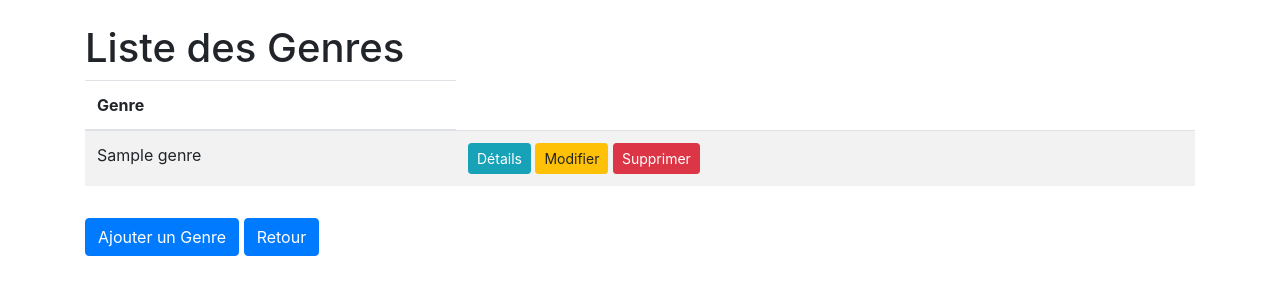
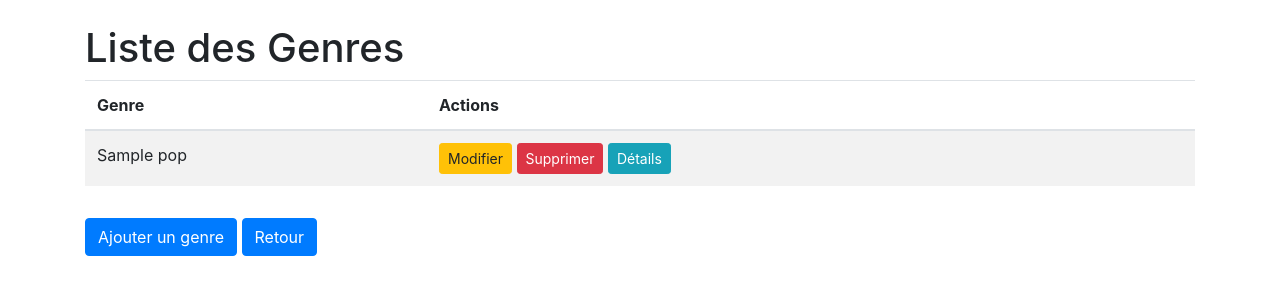
Before and after one commit to isned/projet_mongo, a Flask app: page /genres in a window 1280 px wide. Shown: the top 300 px of the page. Run offline with Flask 3, Linux system fonts and the light colour scheme; a database or web service that is not in the repository returns one stand-in record (values such as "Sample title"); some libraries are stand-ins or nearby versions.

Commit message:
some updates

```diff
--- a/app.py
+++ b/app.py
@@ -26,9 +26,10 @@ def home():
     # Récupérer tous les abonnés et documents pour les lier aux emprunts
     abonnes = {str(abonne['_id']): abonne for abonne in mongo.db.abonnes.find()}
     documents = {str(document['_id']): document for document in mongo.db.documents.find()}
+    genres = {str(genre['_id']): genre for genre in mongo.db.genres.find()}
 
     # Passer les emprunts et les informations supplémentaires au template
-    return render_template('index.html', emprunts=emprunts, abonnes=abonnes, documents=documents)
+    return render_template('index.html', emprunts=emprunts, abonnes=abonnes, documents=documents,genres=genres)
 
 
 
@@ -313,35 +314,12 @@ def delete_emprunt_route(id):
 
 
 
-
-
-@app.route('/add_genre', methods=['GET'])
-def show_add_genre_form():
-    return render_template('genres/ajouter.html')
-
-@app.route('/add_genre', methods=['POST'])
-def add_genre_route():
-    # Vérifiez que le formulaire a été soumis avec la clé 'genre'
-    if 'genre' not in request.form:
-        return jsonify({"error": "La clé 'genre' est manquante dans la requête"}), 400
-
-    genre = request.form['genre']
-    # Logique pour ajouter le genre, par exemple l'insérer dans une base de données...
-
-    return jsonify({"message": "Genre ajouté avec succès!"})
-
-
-
-
 @app.route('/genres', methods=['GET'])
 def genres_lister():
-    genres = genre.get_genres(mongo)  # Vérifiez que cette fonction retourne une liste correcte
-    if not genres:
-        genres = []  # Assurez-vous qu'il n'y a pas d'erreur en retournant une liste vide par défaut
+    genres = genre.get_genres(mongo)  # Récupère tous les documents
     return render_template('genres/lister.html', genres=genres)
 
-
-# Route pour afficher un genre par ID
+# Route pour récupérer un genre par ID
 @app.route('/genres/<id>/', methods=['GET'])
 def show_genre_details(id):
     g = genre.get_genre_by_id(id, mongo)
@@ -350,9 +328,9 @@ def show_genre_details(id):
     else:
         return "Genre non trouvé", 404
 
-# Route pour afficher le formulaire de modification
+# Route pour afficher la page de modification
 @app.route('/genres/<id>/update', methods=['GET'])
-def show_update_form_genre(id):
+def show_update_genre_form(id):
     genre_to_update = genre.get_genre_by_id(id, mongo)
     if genre_to_update:
         return render_template('genres/modifier.html', genre=genre_to_update)
@@ -360,31 +338,38 @@ def show_update_form_genre(id):
         return "Genre non trouvé", 404
 
 # Route pour mettre à jour un genre
-@app.route('/genres/<id>/update', methods=['POST'])
+@app.route('/genres/<id>/update', methods=['POST'])  # Correction du chemin '/gernes' en '/genres'
 def update_genre(id):
-    if 'genre' not in request.form:
-        return jsonify({"error": "La clé 'genre' est manquante dans la requête"}), 400
-
-    genre_data = request.form['genre']
-    result = genre.update_genre(id, genre_data, mongo)
-
-    if result:
-        return redirect('/genres')
-    else:
-        return "Erreur lors de la mise à jour du genre", 500
+    data = request.form
+    if not data:
+        return "Aucune donnée fournie", 400
+    result = genre.update_genre(id, data, mongo)
+    return redirect('/genres')
 
 # Route pour supprimer un genre
 @app.route('/genres/<id>/delete', methods=['GET'])
 def delete_genre_route(id):
-    try:
-        result = genre.delete_genre(id, mongo)
-        if result and 'message' in result:
-            return redirect('/genres')
-        else:
-            return "Erreur lors de la suppression du genre", 404
-    except Exception as e:
-        return jsonify({"error": str(e)}), 500
+    result = genre.delete_genre(id, mongo)
+    if 'message' in result:
+        return redirect('/genres')  # Correction de la redirection '/genre' en '/genres'
+    else:
+        return "Erreur lors de la suppression", 404
 
+# Route pour ajouter un genre
+@app.route('/add_genre', methods=['GET'])
+def show_add_genre_form():
+    return render_template('genres/ajouter.html')
+
+@app.route('/add_genre', methods=['POST'])
+def add_genre_route():
+    genre_name = request.form['genre_name']  # Changement de 'genre' en 'genre_name'
+
+    data = {
+        'genre_name': genre_name,  # Utilisation de 'genre_name' au lieu de 'genre'
+    }
+
+    result = genre.add_genre(data, mongo)
+    return redirect('/genres')
 
 
 
--- a/models/genre.py
+++ b/models/genre.py
@@ -1,31 +1,34 @@
 from bson import ObjectId
 from datetime import datetime
 
-
+# CREATE - Ajouter un document
 def add_genre(data, mongo):
     genre = {
-        "genre": data['genre']
+        "genre_name": data['genre_name'],  # Changer genre en genre_name
     }
     mongo.db.genres.insert_one(genre)
     return {"message": "Genre ajouté avec succès!"}
 
-
+# READ - Récupérer tous les documents
 def get_genres(mongo):
     genres = mongo.db.genres.find()
     result = []
     for genre in genres:
-        genre['_id'] = str(genre['_id'])
+        genre['_id'] = str(genre['_id'])  # Convertir l'ObjectId en string
+        genre['genre_name'] = genre.pop('genre_name')  # Remplacer 'genre' par 'genre_name'
         result.append(genre)
     return result
 
+# READ - Récupérer un document par son ID
 def get_genre_by_id(id, mongo):
     genre = mongo.db.genres.find_one({"_id": ObjectId(id)})
     if genre:
         genre['_id'] = str(genre['_id'])
+        genre['genre_name'] = genre.pop('genre_name')  # Remplacer 'genre' par 'genre_name'
         return genre
     return None
 
-
+# DELETE - Supprimer un document
 def delete_genre(id, mongo):
     result = mongo.db.genres.delete_one({"_id": ObjectId(id)})
     if result.deleted_count > 0:
@@ -33,9 +36,10 @@ def delete_genre(id, mongo):
     else:
         return {"message": "Genre non trouvé"}, 404
 
+# UPDATE - Mettre à jour un document
 def update_genre(id, data, mongo):
     updated_genre = {
-        "genre": data['genre'],
+        "genre_name": data['genre_name'],  # Changer genre en genre_name
     }
     mongo.db.genres.update_one({"_id": ObjectId(id)}, {"$set": updated_genre})
     return {"message": "Genre mis à jour avec succès!"}
--- a/templates/genres/lister.html
+++ b/templates/genres/lister.html
@@ -14,27 +14,25 @@
     <table class="table table-striped">
         <thead>
             <tr>
-
                 <th>Genre</th>
-
+                <th>Actions</th>
             </tr>
         </thead>
         <tbody>
             {% for g in genres %}
             <tr>
-                <td>{{ g.genre }}</td>
+                <td>{{ g.genre_name }}</td>  <!-- Changer genre en genre_name -->
                 <td>
-                    <a href="/genres/{{ g._id }}" class="btn btn-info btn-sm">Détails</a>
                     <a href="/genres/{{ g._id }}/update" class="btn btn-warning btn-sm">Modifier</a>
                     <a href="#" class="btn btn-danger btn-sm" onclick="confirmDelete('{{ g._id }}')">Supprimer</a>
+                    <a href="/genres/{{ g._id }}/" class="btn btn-info btn-sm">Détails</a>
                 </td>
             </tr>
             {% endfor %}
         </tbody>
-
     </table>
 
-    <a href="/add_genre" class="btn btn-primary mt-3">Ajouter un Genre</a>
+    <a href="/add_genre" class="btn btn-primary mt-3">Ajouter un genre</a>
     <a href="/" class="btn btn-primary mt-3">Retour</a>
 </div>
 
```
Also changed, not shown: templates/genres/ajouter.html (+5 -5 lines), templates/genres/details.html (+12 -12 lines), templates/genres/modifier.html (+3 -8 lines).
